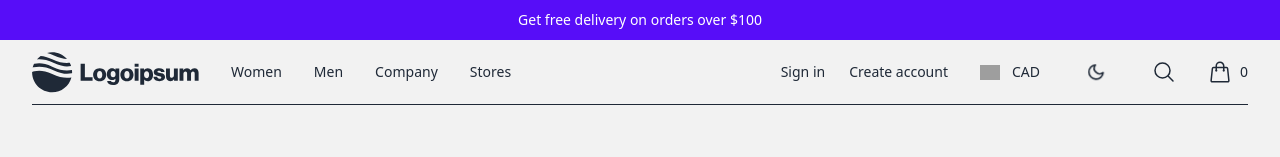
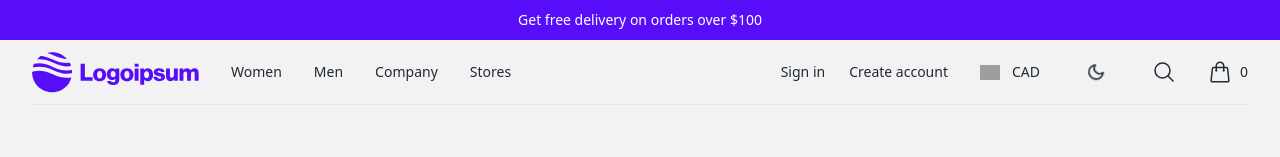
Before and after one commit to xdguido/guidogennari-shop, a Next.js app: page / in a window 1280 px wide. Shown: the top 157 px of the page. Built offline with nearby package versions, Linux system fonts and the light colour scheme; grey boxes are pictures that could not be loaded.

Commit message:
feat(client): update style

```diff
--- a/components/Header/index.tsx
+++ b/components/Header/index.tsx
@@ -13,7 +13,7 @@ export default function Header() {
             </p>
 
             <nav aria-label="Top" className="mx-auto max-w-7xl px-4 sm:px-6 lg:px-8">
-                <div className="border-b border-base-content">
+                <div className="border-b border-base-300">
                     <div className="flex h-16 items-center">
                         {/* Mobile menu */}
                         <MobileMenu />
--- a/components/ui/Logo.tsx
+++ b/components/ui/Logo.tsx
@@ -11,54 +11,54 @@ export default function Logo() {
             {' '}
             <path
                 d="M48.6307 28.7936H60.5827V25.1936H52.8787V11.6336H48.6307V28.7936Z"
-                className="fill-base-content cneutral"
+                className="fill-primary cneutral"
                 // fill="#2F234F"
             ></path>{' '}
             <path
                 d="M67.6639 26.3936C65.9599 26.3936 65.0719 24.9056 65.0719 22.6736C65.0719 20.4416 65.9599 18.9296 67.6639 18.9296C69.3679 18.9296 70.2799 20.4416 70.2799 22.6736C70.2799 24.9056 69.3679 26.3936 67.6639 26.3936ZM67.6879 29.1776C71.6479 29.1776 74.2399 26.3696 74.2399 22.6736C74.2399 18.9776 71.6479 16.1696 67.6879 16.1696C63.7519 16.1696 61.1119 18.9776 61.1119 22.6736C61.1119 26.3696 63.7519 29.1776 67.6879 29.1776Z"
-                className="fill-base-content cneutral"
+                className="fill-primary cneutral"
                 // fill="#2F234F"
             ></path>{' '}
             <path
                 d="M81.0943 33.0416C82.9183 33.0416 84.5263 32.6336 85.6063 31.6736C86.5903 30.7856 87.2383 29.4416 87.2383 27.5936V16.5056H83.4943V17.8256H83.4463C82.7263 16.7936 81.6223 16.1456 79.9903 16.1456C76.9423 16.1456 74.8303 18.6896 74.8303 22.2896C74.8303 26.0576 77.3983 28.1216 80.1583 28.1216C81.6463 28.1216 82.5823 27.5216 83.3023 26.7056H83.3983V27.9296C83.3983 29.4176 82.7023 30.2816 81.0463 30.2816C79.7503 30.2816 79.1023 29.7296 78.8863 29.0816H75.0943C75.4783 31.6496 77.7103 33.0416 81.0943 33.0416ZM81.0703 25.2176C79.6063 25.2176 78.6463 24.0176 78.6463 22.1696C78.6463 20.2976 79.6063 19.0976 81.0703 19.0976C82.7023 19.0976 83.5663 20.4896 83.5663 22.1456C83.5663 23.8736 82.7743 25.2176 81.0703 25.2176Z"
-                className="fill-base-content cneutral"
+                className="fill-primary cneutral"
                 // fill="#2F234F"
             ></path>{' '}
             <path
                 d="M94.9367 26.3936C93.2327 26.3936 92.3447 24.9056 92.3447 22.6736C92.3447 20.4416 93.2327 18.9296 94.9367 18.9296C96.6407 18.9296 97.5527 20.4416 97.5527 22.6736C97.5527 24.9056 96.6407 26.3936 94.9367 26.3936ZM94.9607 29.1776C98.9207 29.1776 101.513 26.3696 101.513 22.6736C101.513 18.9776 98.9207 16.1696 94.9607 16.1696C91.0247 16.1696 88.3847 18.9776 88.3847 22.6736C88.3847 26.3696 91.0247 29.1776 94.9607 29.1776Z"
-                className="fill-base-content cneutral"
+                className="fill-primary cneutral"
                 // fill="#2F234F"
             ></path>{' '}
             <path
                 d="M102.655 28.7936H106.567V16.5056H102.655V28.7936ZM102.655 14.8016H106.567V11.6336H102.655V14.8016Z"
-                className="fill-base-content cneutral"
+                className="fill-primary cneutral"
                 // fill="#2F234F"
             ></path>{' '}
             <path
                 d="M108.264 32.8496H112.176V27.5216H112.224C112.992 28.5536 114.12 29.1776 115.704 29.1776C118.92 29.1776 121.056 26.6336 121.056 22.6496C121.056 18.9536 119.064 16.1456 115.8 16.1456C114.12 16.1456 112.92 16.8896 112.08 17.9936H112.008V16.5056H108.264V32.8496ZM114.696 26.1536C113.016 26.1536 112.056 24.7856 112.056 22.7936C112.056 20.8016 112.92 19.2896 114.624 19.2896C116.304 19.2896 117.096 20.6816 117.096 22.7936C117.096 24.8816 116.184 26.1536 114.696 26.1536Z"
-                className="fill-base-content cneutral"
+                className="fill-primary cneutral"
                 // fill="#2F234F"
             ></path>{' '}
             <path
                 d="M127.426 29.1776C130.642 29.1776 133.018 27.7856 133.018 25.0976C133.018 21.9536 130.474 21.4016 128.314 21.0416C126.754 20.7536 125.362 20.6336 125.362 19.7696C125.362 19.0016 126.106 18.6416 127.066 18.6416C128.146 18.6416 128.89 18.9776 129.034 20.0816H132.634C132.442 17.6576 130.57 16.1456 127.09 16.1456C124.186 16.1456 121.786 17.4896 121.786 20.0816C121.786 22.9616 124.066 23.5376 126.202 23.8976C127.834 24.1856 129.322 24.3056 129.322 25.4096C129.322 26.2016 128.578 26.6336 127.402 26.6336C126.106 26.6336 125.29 26.0336 125.146 24.8096H121.45C121.57 27.5216 123.826 29.1776 127.426 29.1776Z"
-                className="fill-base-content cneutral"
+                className="fill-primary cneutral"
                 // fill="#2F234F"
             ></path>{' '}
             <path
                 d="M138.331 29.1536C140.035 29.1536 141.115 28.4816 142.003 27.2816H142.075V28.7936H145.819V16.5056H141.907V23.3696C141.907 24.8336 141.091 25.8416 139.747 25.8416C138.499 25.8416 137.899 25.0976 137.899 23.7536V16.5056H134.011V24.5696C134.011 27.3056 135.499 29.1536 138.331 29.1536Z"
-                className="fill-base-content cneutral"
+                className="fill-primary cneutral"
                 // fill="#2F234F"
             ></path>{' '}
             <path
                 d="M147.521 28.7936H151.433V21.9056C151.433 20.4416 152.153 19.4096 153.377 19.4096C154.553 19.4096 155.105 20.1776 155.105 21.4976V28.7936H159.017V21.9056C159.017 20.4416 159.713 19.4096 160.961 19.4096C162.137 19.4096 162.689 20.1776 162.689 21.4976V28.7936H166.601V20.8016C166.601 18.0416 165.209 16.1456 162.425 16.1456C160.841 16.1456 159.521 16.8176 158.561 18.3056H158.513C157.889 16.9856 156.665 16.1456 155.057 16.1456C153.281 16.1456 152.105 16.9856 151.337 18.2576H151.265V16.5056H147.521V28.7936Z"
-                className="fill-base-content cneutral"
+                className="fill-primary cneutral"
                 // fill="#2F234F"
             ></path>{' '}
             <path
                 fillRule="evenodd"
                 clipRule="evenodd"
                 d="M8.65417 3.89149C7.22351 4.89185 5.92981 6.0746 4.80676 7.40602C9.39606 6.97995 15.2266 7.67567 21.9958 11.0603C29.2244 14.6745 35.0452 14.7967 39.0962 14.0153C38.7286 12.9024 38.2658 11.8328 37.7177 10.816C33.0804 11.3051 27.1354 10.6577 20.207 7.1936C15.8074 4.9938 11.9292 4.08763 8.65417 3.89149ZM35.0088 6.96027C31.3467 2.86862 26.0248 0.293625 20.1014 0.293625C18.3619 0.293625 16.6741 0.515732 15.0651 0.933105C17.2443 1.52771 19.5593 2.39761 21.9958 3.61589C27.0684 6.15215 31.4478 6.96878 35.0088 6.96027ZM39.9623 17.9217C35.0683 18.8881 28.3102 18.6896 20.207 14.638C12.6314 10.8502 6.60187 10.8979 2.53534 11.8016C2.32544 11.8482 2.12048 11.8972 1.92047 11.9482C1.38806 13.1061 0.963074 14.3237 0.658142 15.5881C0.983826 15.5011 1.32037 15.4184 1.6676 15.3412C6.60101 14.2449 13.5715 14.2925 21.9958 18.5047C29.5715 22.2925 35.601 22.2448 39.6676 21.3411C39.8069 21.3102 39.9442 21.2782 40.0792 21.2452C40.094 20.9299 40.1014 20.6126 40.1014 20.2936C40.1014 19.4911 40.0542 18.6996 39.9623 17.9217ZM39.4262 25.4659C34.5797 26.3132 28.0184 25.988 20.207 22.0824C12.6314 18.2946 6.60187 18.3423 2.53534 19.246C1.63269 19.4465 0.820679 19.6908 0.10437 19.9487C0.102417 20.0634 0.10144 20.1784 0.10144 20.2936C0.10144 31.3393 9.05573 40.2936 20.1014 40.2936C29.3585 40.2936 37.1467 34.0045 39.4262 25.4659Z"
-                className="fill-base-content ccustom"
+                className="fill-primary ccustom"
                 // fill="#7F57F1"
             ></path>{' '}
         </svg>
```
